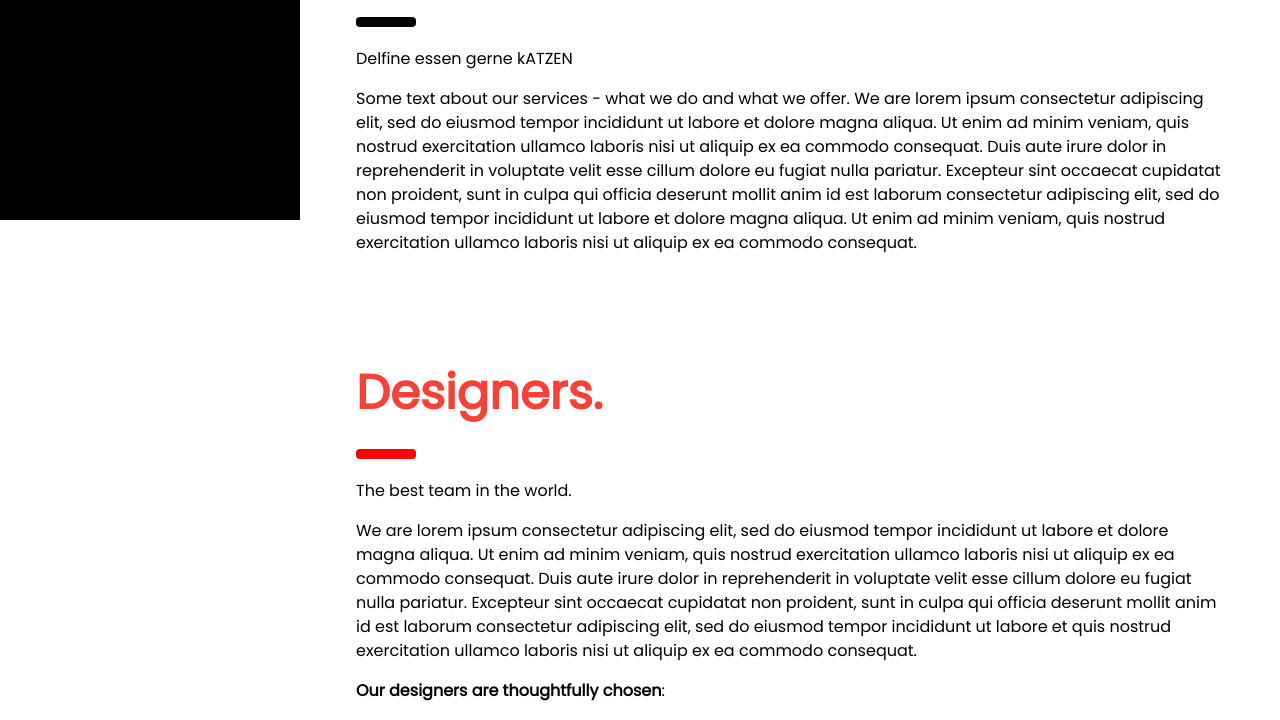
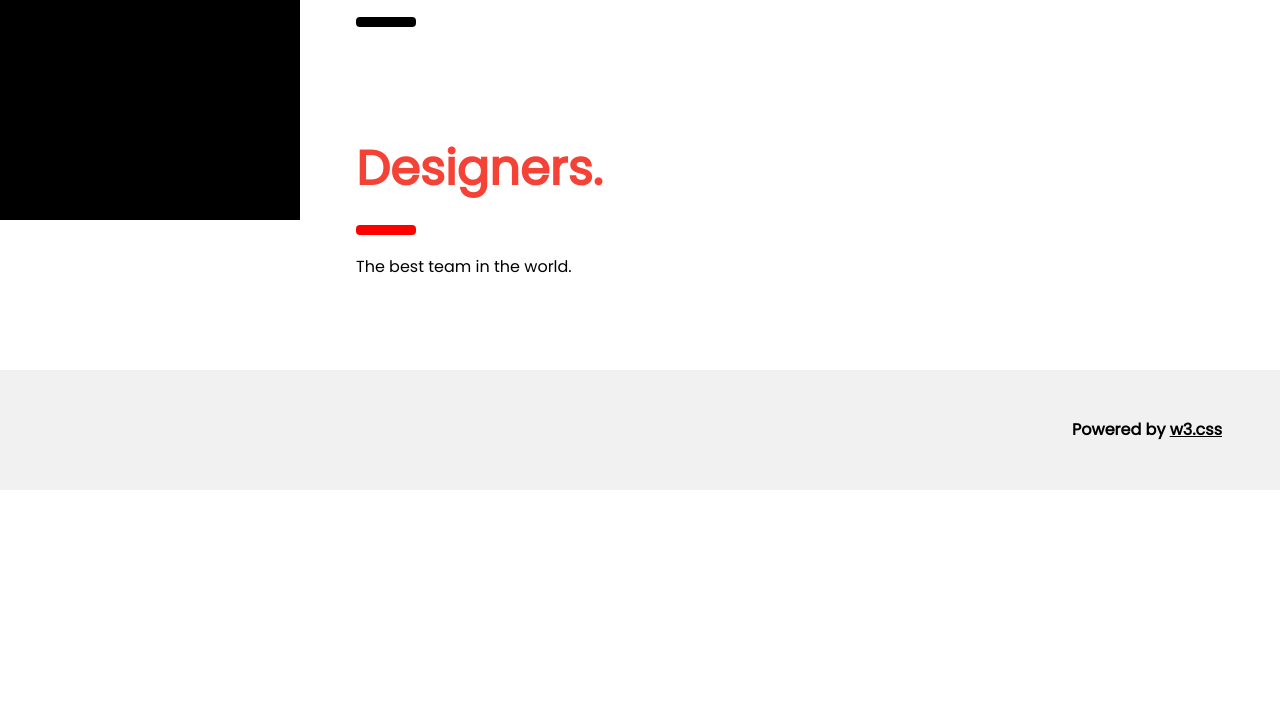
Before and after one commit to Karimabdulllavash/site, a plain HTML site: page index.html in a window 1280 px wide. Shown: the part 580-1300 px from the top of the page. After the commit the page ends 1070 px from the top, so only its background shows below. Drawn offline with nearby package versions, Linux system fonts and the light colour scheme.

Commit message:
Update index.html

```diff
--- a/index.html
+++ b/index.html
@@ -72,27 +72,23 @@ body {font-size:16px;}
     </div>
   </div>
 
-  <!-- Services -->
+  <!--  -->
   <div class="w3-container" id="services" style="margin-top:75px">
     <h1 class="w3-xxxlarge w3-text-red"><b>Services.</b></h1>
     <hr style="width:50px;border:5px solid black" class="w3-round">
-    <p>Delfine essen gerne kATZEN</p>
-    <p>Some text about our services - what we do and what we offer. We are lorem ipsum consectetur adipiscing elit, sed do eiusmod tempor incididunt ut labore et dolore magna aliqua. Ut enim ad minim veniam, quis nostrud exercitation ullamco laboris nisi ut aliquip ex ea commodo consequat. Duis aute irure
-    dolor in reprehenderit in voluptate velit esse cillum dolore eu fugiat nulla pariatur. Excepteur sint occaecat cupidatat non proident, sunt in culpa qui officia deserunt mollit anim id est laborum consectetur adipiscing elit, sed do eiusmod tempor
-    incididunt ut labore et dolore magna aliqua. Ut enim ad minim veniam, quis nostrud exercitation ullamco laboris nisi ut aliquip ex ea commodo consequat.
+    <p></p>
+    <p>
     </p>
   </div>
 
-  <!-- Designers -->
+  <!-- -->
   <div class="w3-container" id="designers" style="margin-top:75px">
     <h1 class="w3-xxxlarge w3-text-red"><b>Designers.</b></h1>
     <hr style="width:50px;border:5px solid red" class="w3-round">
     <p>The best team in the world.</p>
-    <p>We are lorem ipsum consectetur adipiscing elit, sed do eiusmod tempor incididunt ut labore et dolore magna aliqua. Ut enim ad minim veniam, quis nostrud exercitation ullamco laboris nisi ut aliquip ex ea commodo consequat. Duis aute irure
-    dolor in reprehenderit in voluptate velit esse cillum dolore eu fugiat nulla pariatur. Excepteur sint occaecat cupidatat non proident, sunt in culpa qui officia deserunt mollit anim id est laborum consectetur adipiscing elit, sed do eiusmod tempor
-    incididunt ut labore et quis nostrud exercitation ullamco laboris nisi ut aliquip ex ea commodo consequat.
+    <p>
     </p>
-    <p><b>Our designers are thoughtfully chosen</b>:</p>
+    <p><b>
   </div>
 
 
```
